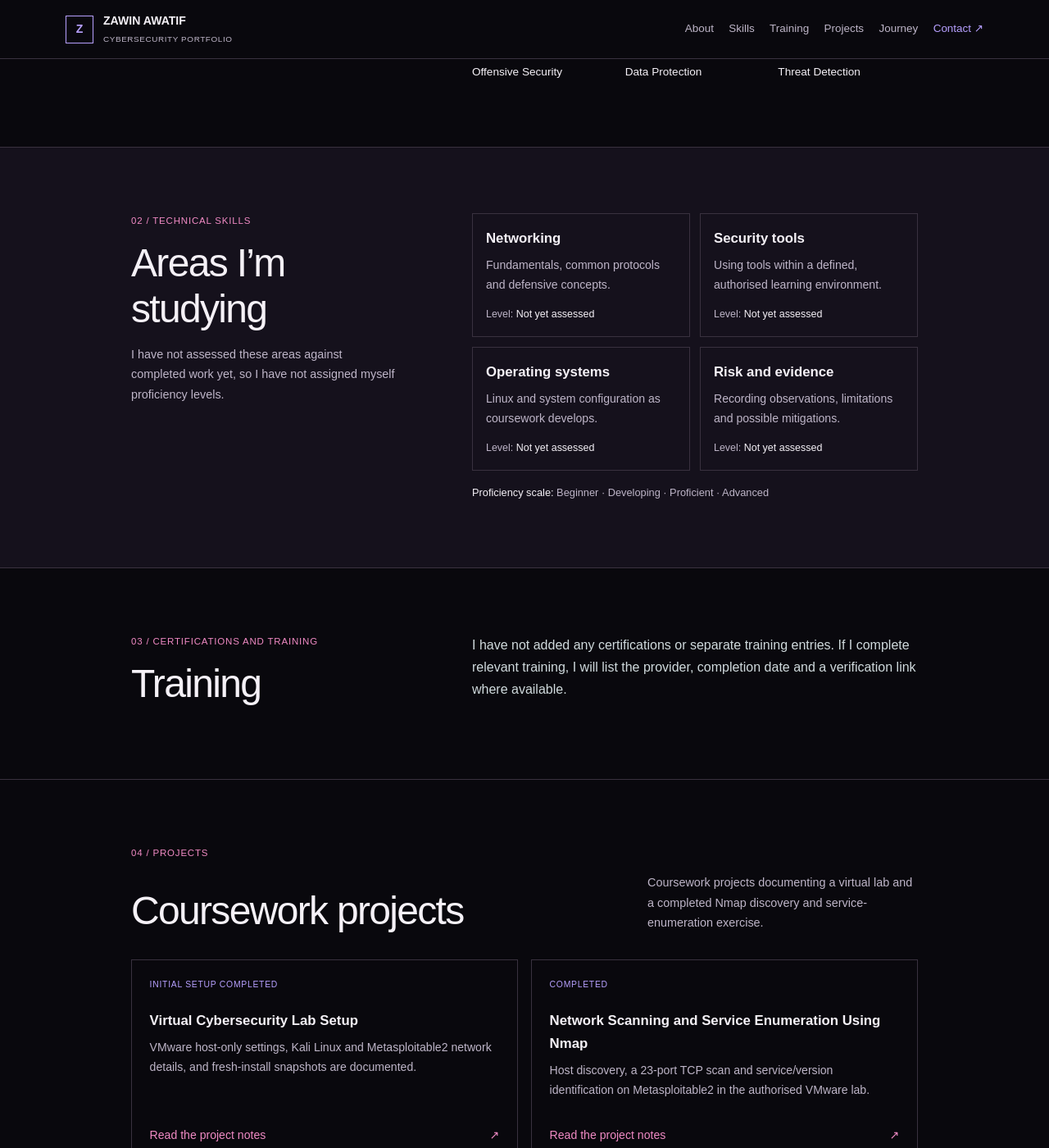
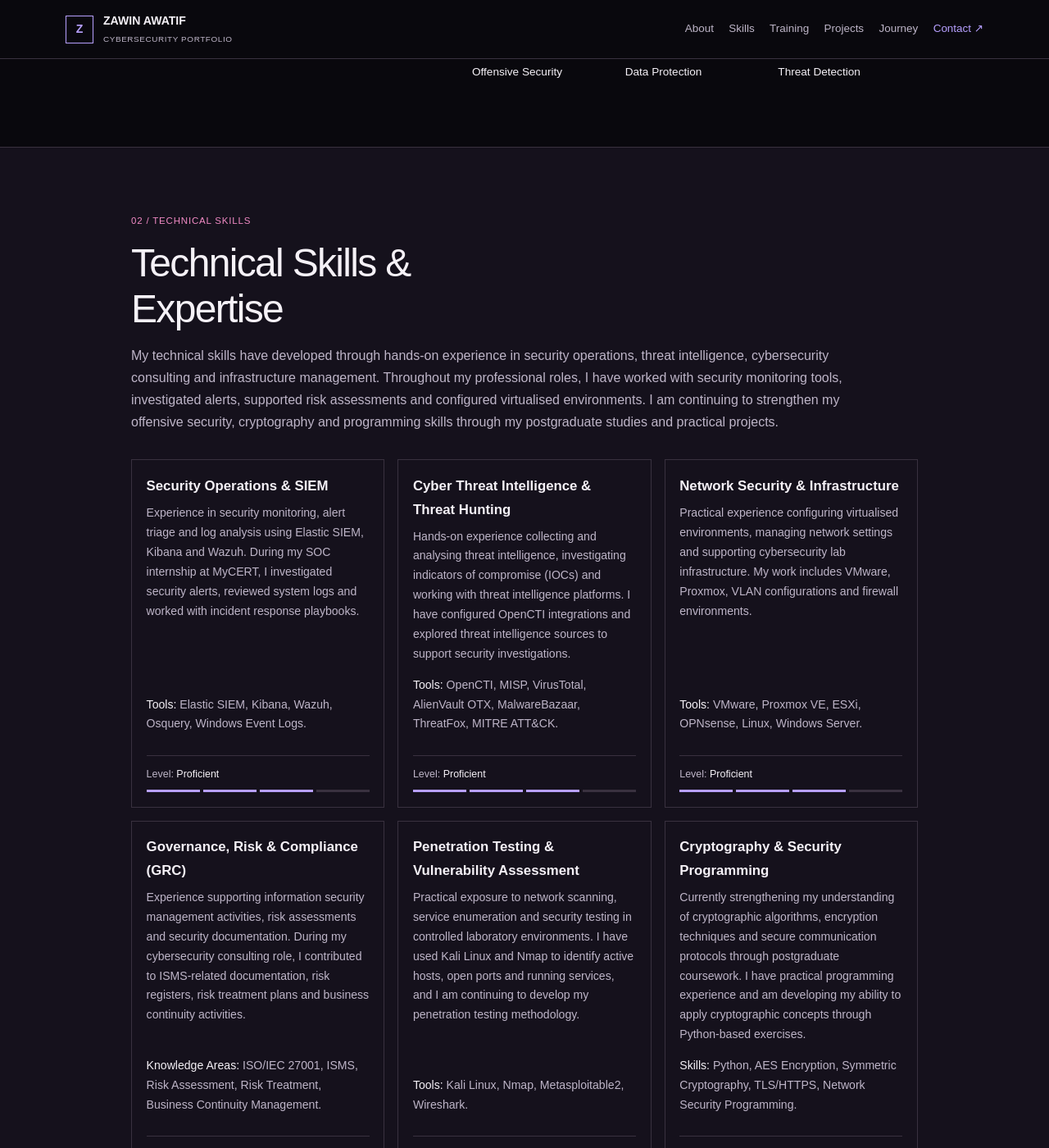
Before and after one commit to WinZapri/cybersecurity-portfolio, a Jekyll site: the page built from index.md, in a window 1280 px wide and 1400 px high, scrolled down 1064 px. Shown: the whole window at 82% size. Built offline with Jekyll 4.4.1, drawn with Linux system fonts in a browser that asks for light colours; some of the changed text lies outside the part shown.

Commit message:
docs: update technical skills
Co-authored-by: Copilot App <223556219+Copilot@users.noreply.github.com>

```diff
--- a/assets/css/portfolio.css
+++ b/assets/css/portfolio.css
@@ -44,12 +44,24 @@ main { overflow: hidden; }
 .meta-label { color: var(--purple); font-size: .65rem; }
 .about-meta strong { color: var(--text); font-size: .85rem; font-weight: 500; }
 .skills-section, .career-section { background: var(--navy-light); }
-.skills-grid { display: grid; grid-template-columns: repeat(2, minmax(0, 1fr)); gap: .75rem; }
-.skill-card { padding: 1rem; border: 1px solid var(--line); }
+.skills-section { display: block; }
+.skills-section > .section-heading { margin-bottom: 1rem; }
+.skills-intro { max-width: 900px; margin: 0 0 2rem; color: var(--muted); }
+.skills-grid { display: grid; grid-template-columns: repeat(3, minmax(0, 1fr)); gap: 1rem; }
+.skill-card { display: flex; flex-direction: column; padding: 1.1rem; border: 1px solid var(--line); }
 .skill-card h3, .project-card h3 { margin: 0 0 .4rem; font-size: 1.05rem; font-weight: 600; }
-.skill-card p, .project-card > p:not(.project-status) { margin: 0; color: var(--muted); font-size: .88rem; }
+.skill-card p, .project-card > p:not(.project-status) { margin: 0 0 .85rem; color: var(--muted); font-size: .88rem; }
+.skill-card .skill-tools { margin-top: auto; }
+.skill-tools strong { color: var(--text); font-weight: 500; }
+.skill-level { margin-top: .75rem; padding-top: .75rem; border-top: 1px solid var(--line); }
 .level { display: block; margin-top: .8rem; color: var(--muted); font-size: .78rem; }
 .level strong { color: var(--text); font-weight: 500; }
+.skill-level .level { margin-top: 0; }
+.level-meter { display: grid; grid-template-columns: repeat(4, 1fr); gap: .25rem; margin-top: .5rem; }
+.level-meter span { height: 3px; background: var(--line); }
+.level-meter--developing span:nth-child(-n+2),
+.level-meter--proficient span:nth-child(-n+3),
+.level-meter--advanced span { background: var(--purple); }
 .level-key { margin: 1rem 0 0; color: var(--muted); font-size: .8rem; }
 .level-key strong { color: var(--text); font-weight: 500; }
 .projects-section { display: block; background: var(--navy); }
@@ -84,6 +96,7 @@ main { overflow: hidden; }
   .site-nav a { font-size: .8rem; }
   .hero { min-height: 340px; padding: 4rem 7vw; }
   .section { grid-template-columns: 1fr; gap: 1.5rem; padding: 4rem 7vw; }
+  .skills-grid { grid-template-columns: repeat(2, minmax(0, 1fr)); }
   .projects-section > .section-heading { grid-template-columns: 1fr; }
   .projects-section .section-heading .eyebrow, .projects-section .section-heading h2, .projects-section .section-intro { grid-column: 1; grid-row: auto; justify-self: start; }
   .projects-section .section-intro { margin-top: .8rem; }
--- a/index.md
+++ b/index.md
@@ -31,18 +31,48 @@ description: Coursework and learning notes by Zawin Awatif, a postgraduate cyber
 <section class="section skills-section" id="skills" aria-labelledby="skills-title">
   <div class="section-heading">
     <p class="eyebrow">02 / Technical skills</p>
-    <h2 id="skills-title">Areas I’m studying</h2>
-    <p class="section-intro">I have not assessed these areas against completed work yet, so I have not assigned myself proficiency levels.</p>
+    <h2 id="skills-title">Technical Skills &amp; Expertise</h2>
   </div>
-  <div>
-    <div class="skills-grid">
-      <article class="skill-card"><h3>Networking</h3><p>Fundamentals, common protocols and defensive concepts.</p><span class="level">Level: <strong>Not yet assessed</strong></span></article>
-      <article class="skill-card"><h3>Security tools</h3><p>Using tools within a defined, authorised learning environment.</p><span class="level">Level: <strong>Not yet assessed</strong></span></article>
-      <article class="skill-card"><h3>Operating systems</h3><p>Linux and system configuration as coursework develops.</p><span class="level">Level: <strong>Not yet assessed</strong></span></article>
-      <article class="skill-card"><h3>Risk and evidence</h3><p>Recording observations, limitations and possible mitigations.</p><span class="level">Level: <strong>Not yet assessed</strong></span></article>
-    </div>
-    <p class="level-key"><strong>Proficiency scale:</strong> Beginner · Developing · Proficient · Advanced</p>
+  <p class="skills-intro">My technical skills have developed through hands-on experience in security operations, threat intelligence, cybersecurity consulting and infrastructure management. Throughout my professional roles, I have worked with security monitoring tools, investigated alerts, supported risk assessments and configured virtualised environments. I am continuing to strengthen my offensive security, cryptography and programming skills through my postgraduate studies and practical projects.</p>
+  <div class="skills-grid">
+    <article class="skill-card">
+      <h3>Security Operations &amp; SIEM</h3>
+      <p>Experience in security monitoring, alert triage and log analysis using Elastic SIEM, Kibana and Wazuh. During my SOC internship at MyCERT, I investigated security alerts, reviewed system logs and worked with incident response playbooks.</p>
+      <p class="skill-tools"><strong>Tools:</strong> Elastic SIEM, Kibana, Wazuh, Osquery, Windows Event Logs.</p>
+      <div class="skill-level"><span class="level">Level: <strong>Proficient</strong></span><div class="level-meter level-meter--proficient" aria-hidden="true"><span></span><span></span><span></span><span></span></div></div>
+    </article>
+    <article class="skill-card">
+      <h3>Cyber Threat Intelligence &amp; Threat Hunting</h3>
+      <p>Hands-on experience collecting and analysing threat intelligence, investigating indicators of compromise (IOCs) and working with threat intelligence platforms. I have configured OpenCTI integrations and explored threat intelligence sources to support security investigations.</p>
+      <p class="skill-tools"><strong>Tools:</strong> OpenCTI, MISP, VirusTotal, AlienVault OTX, MalwareBazaar, ThreatFox, MITRE ATT&amp;CK.</p>
+      <div class="skill-level"><span class="level">Level: <strong>Proficient</strong></span><div class="level-meter level-meter--proficient" aria-hidden="true"><span></span><span></span><span></span><span></span></div></div>
+    </article>
+    <article class="skill-card">
+      <h3>Network Security &amp; Infrastructure</h3>
+      <p>Practical experience configuring virtualised environments, managing network settings and supporting cybersecurity lab infrastructure. My work includes VMware, Proxmox, VLAN configurations and firewall environments.</p>
+      <p class="skill-tools"><strong>Tools:</strong> VMware, Proxmox VE, ESXi, OPNsense, Linux, Windows Server.</p>
+      <div class="skill-level"><span class="level">Level: <strong>Proficient</strong></span><div class="level-meter level-meter--proficient" aria-hidden="true"><span></span><span></span><span></span><span></span></div></div>
+    </article>
+    <article class="skill-card">
+      <h3>Governance, Risk &amp; Compliance (GRC)</h3>
+      <p>Experience supporting information security management activities, risk assessments and security documentation. During my cybersecurity consulting role, I contributed to ISMS-related documentation, risk registers, risk treatment plans and business continuity activities.</p>
+      <p class="skill-tools"><strong>Knowledge Areas:</strong> ISO/IEC 27001, ISMS, Risk Assessment, Risk Treatment, Business Continuity Management.</p>
+      <div class="skill-level"><span class="level">Level: <strong>Proficient</strong></span><div class="level-meter level-meter--proficient" aria-hidden="true"><span></span><span></span><span></span><span></span></div></div>
+    </article>
+    <article class="skill-card">
+      <h3>Penetration Testing &amp; Vulnerability Assessment</h3>
+      <p>Practical exposure to network scanning, service enumeration and security testing in controlled laboratory environments. I have used Kali Linux and Nmap to identify active hosts, open ports and running services, and I am continuing to develop my penetration testing methodology.</p>
+      <p class="skill-tools"><strong>Tools:</strong> Kali Linux, Nmap, Metasploitable2, Wireshark.</p>
+      <div class="skill-level"><span class="level">Level: <strong>Developing</strong></span><div class="level-meter level-meter--developing" aria-hidden="true"><span></span><span></span><span></span><span></span></div></div>
+    </article>
+    <article class="skill-card">
+      <h3>Cryptography &amp; Security Programming</h3>
+      <p>Currently strengthening my understanding of cryptographic algorithms, encryption techniques and secure communication protocols through postgraduate coursework. I have practical programming experience and am developing my ability to apply cryptographic concepts through Python-based exercises.</p>
+      <p class="skill-tools"><strong>Skills:</strong> Python, AES Encryption, Symmetric Cryptography, TLS/HTTPS, Network Security Programming.</p>
+      <div class="skill-level"><span class="level">Level: <strong>Developing</strong></span><div class="level-meter level-meter--developing" aria-hidden="true"><span></span><span></span><span></span><span></span></div></div>
+    </article>
   </div>
+  <p class="level-key"><strong>Proficiency scale:</strong> Beginner · Developing · Proficient · Advanced</p>
 </section>
 
 <section class="section" id="certifications" aria-labelledby="certifications-title">
```
